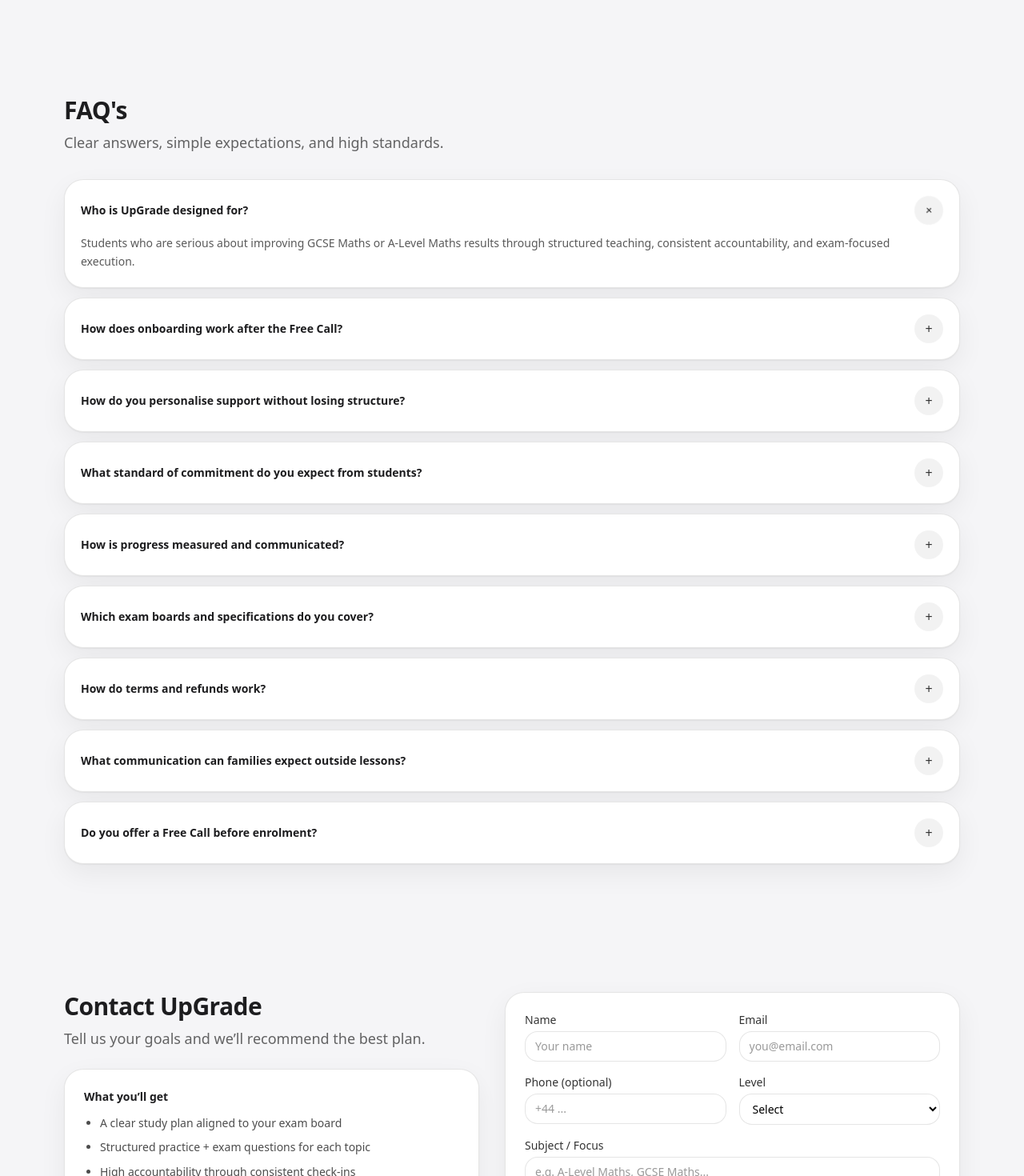
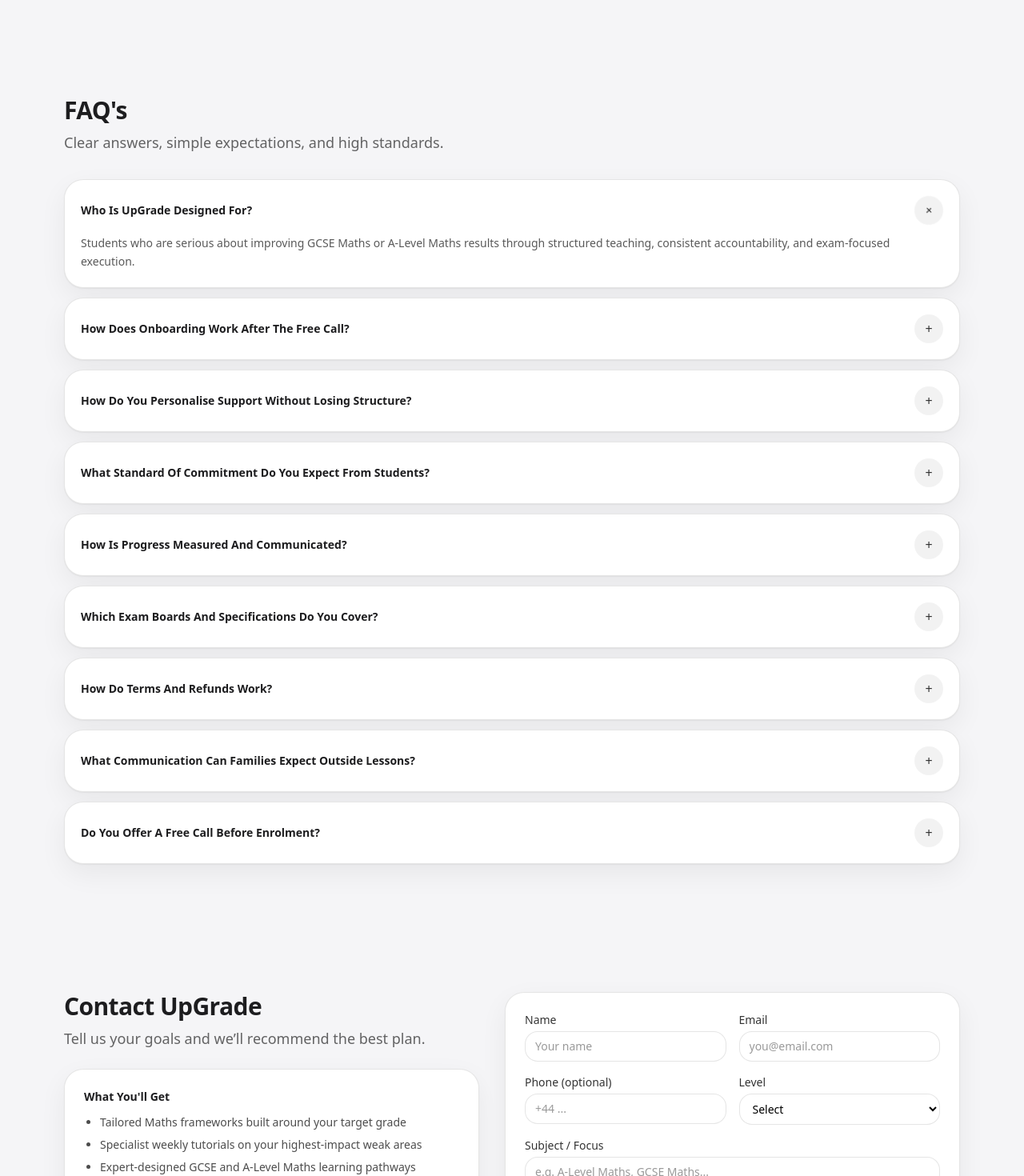
Before and after one commit to Ibithus-A/UpGrade, a Next.js app: page / in a window 1280 px wide. Shown: the part 1330-2800 px from the top of the page at 80% size. Built offline with nearby package versions, Linux system fonts and the light colour scheme; no server answers.

Commit message:
Final Commit Before Adding PDFs and Authentication

```diff
--- a/src/app/page.tsx
+++ b/src/app/page.tsx
@@ -78,7 +78,7 @@
         <div className="container">
           <div className="flex flex-col gap-10 lg:flex-row lg:items-center">
             <div className="min-w-0 flex-1">
-              <p className="kicker">Premium Maths tuition • GCSE & A-Level</p>
+              <p className="kicker">Premium Maths Tuition • GCSE & A-Level</p>
 
               <h1 className="mt-4 h1">
                 Upgrade your grades with{" "}
--- a/src/components/ContactForm.tsx
+++ b/src/components/ContactForm.tsx
@@ -59,12 +59,13 @@
             </p>
 
             <div className="mt-6 card p-6">
-              <p className="text-sm font-semibold">What you’ll get</p>
-              <ul className="mt-3 list-disc space-y-2 pl-5 text-sm leading-relaxed text-black/70">
-                <li>A clear study plan aligned to your exam board</li>
-                <li>Structured practice + exam questions for each topic</li>
-                <li>High accountability through consistent check-ins</li>
-                <li>Book Your Free Call to discuss objectives, delivery, and guarantee terms</li>
+              <p className="text-sm font-semibold">What You'll Get</p>
+              <ul className="mt-3 list-disc space-y-2 pl-5 text-sm text-black/70 sm:whitespace-nowrap">
+                <li>Tailored Maths frameworks built around your target grade</li>
+                <li>Specialist weekly tutorials on your highest-impact weak areas</li>
+                <li>Expert-designed GCSE and A-Level Maths learning pathways</li>
+                <li>Precision exam-method systems for marks, timing, and accuracy</li>
+                <li>Book Your Free Call to align your strategy and next steps</li>
               </ul>
             </div>
           </div>
--- a/src/components/Pricing.tsx
+++ b/src/components/Pricing.tsx
@@ -36,7 +36,7 @@
       </div>
 
       <p className="mt-2 text-sm text-black/60">
-        {p.badge.includes("1:1") ? "1:1 Tutoring" : "Course format"}
+        {p.badge.includes("1:1") ? "1:1 Tutoring" : "Course/Tutorial Format"}
       </p>
 
       {/* Bullets */}
--- a/src/lib/data.ts
+++ b/src/lib/data.ts
@@ -269,39 +269,39 @@
 
 export const faqs: FAQItem[] = [
   {
-    q: "Who is UpGrade designed for?",
+    q: "Who Is UpGrade Designed For?",
     a: "Students who are serious about improving GCSE Maths or A-Level Maths results through structured teaching, consistent accountability, and exam-focused execution.",
   },
   {
-    q: "How does onboarding work after the Free Call?",
+    q: "How Does Onboarding Work After The Free Call?",
     a: "We align on target grades, timeline, exam board, and current gaps, then set a clear starting roadmap with expectations for attendance, independent work, and review points.",
   },
   {
-    q: "How do you personalise support without losing structure?",
+    q: "How Do You Personalise Support Without Losing Structure?",
     a: "Every student follows a structured progress framework, but sequencing, pacing, and emphasis are adapted to their baseline, timeline, and paper-specific weaknesses.",
   },
   {
-    q: "What standard of commitment do you expect from students?",
+    q: "What Standard Of Commitment Do You Expect From Students?",
     a: "We expect punctual attendance, completion of assigned subsections, and full completion of exam-style questions. Consistency is a core part of how results are delivered.",
   },
   {
-    q: "How is progress measured and communicated?",
+    q: "How Is Progress Measured And Communicated?",
     a: "Progress is tracked against subsection completion, exam-question performance, and quality of method. We use this data to adjust targets and keep improvement measurable.",
   },
   {
-    q: "Which exam boards and specifications do you cover?",
+    q: "Which Exam Boards And Specifications Do You Cover?",
     a: "We support major UK GCSE and A-Level Maths specifications, including AQA, Edexcel, and OCR. Coverage is confirmed during onboarding.",
   },
   {
-    q: "How do terms and refunds work?",
+    q: "How Do Terms And Refunds Work?",
     a: "Terms are reviewed during your Free Call and confirmed before starting. Refund decisions are considered case by case in line with plan commitments and engagement.",
   },
   {
-    q: "What communication can families expect outside lessons?",
+    q: "What Communication Can Families Expect Outside Lessons?",
     a: "We keep communication concise and performance-focused, with updates centered on progress, risks, and next actions needed to stay on track.",
   },
   {
-    q: "Do you offer a Free Call before enrolment?",
+    q: "Do You Offer A Free Call Before Enrolment?",
     a: "Yes. The Free Call is where we assess objectives, explain delivery, and confirm whether the programme is the right match before any plan begins.",
   },
 ];
```
